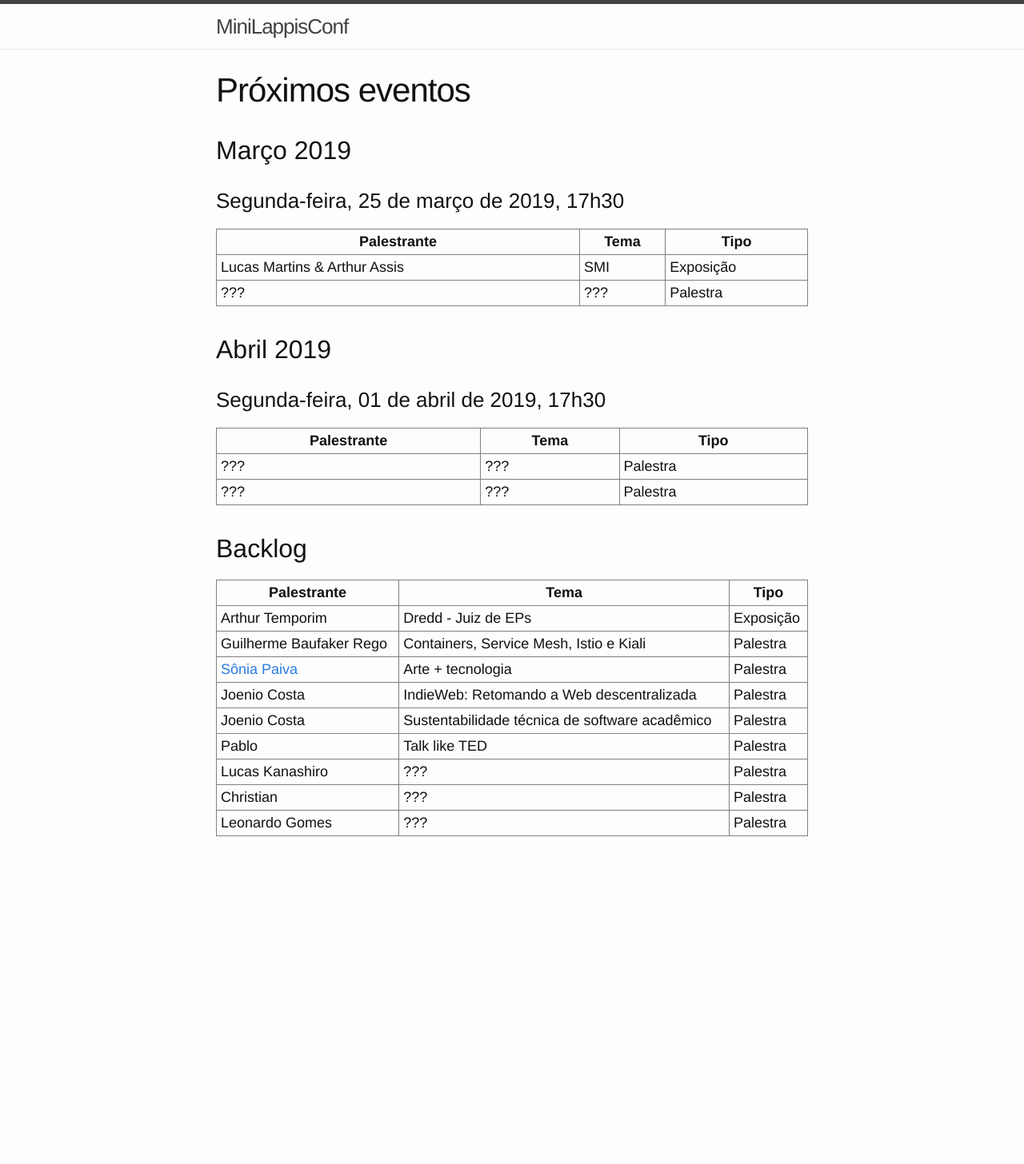
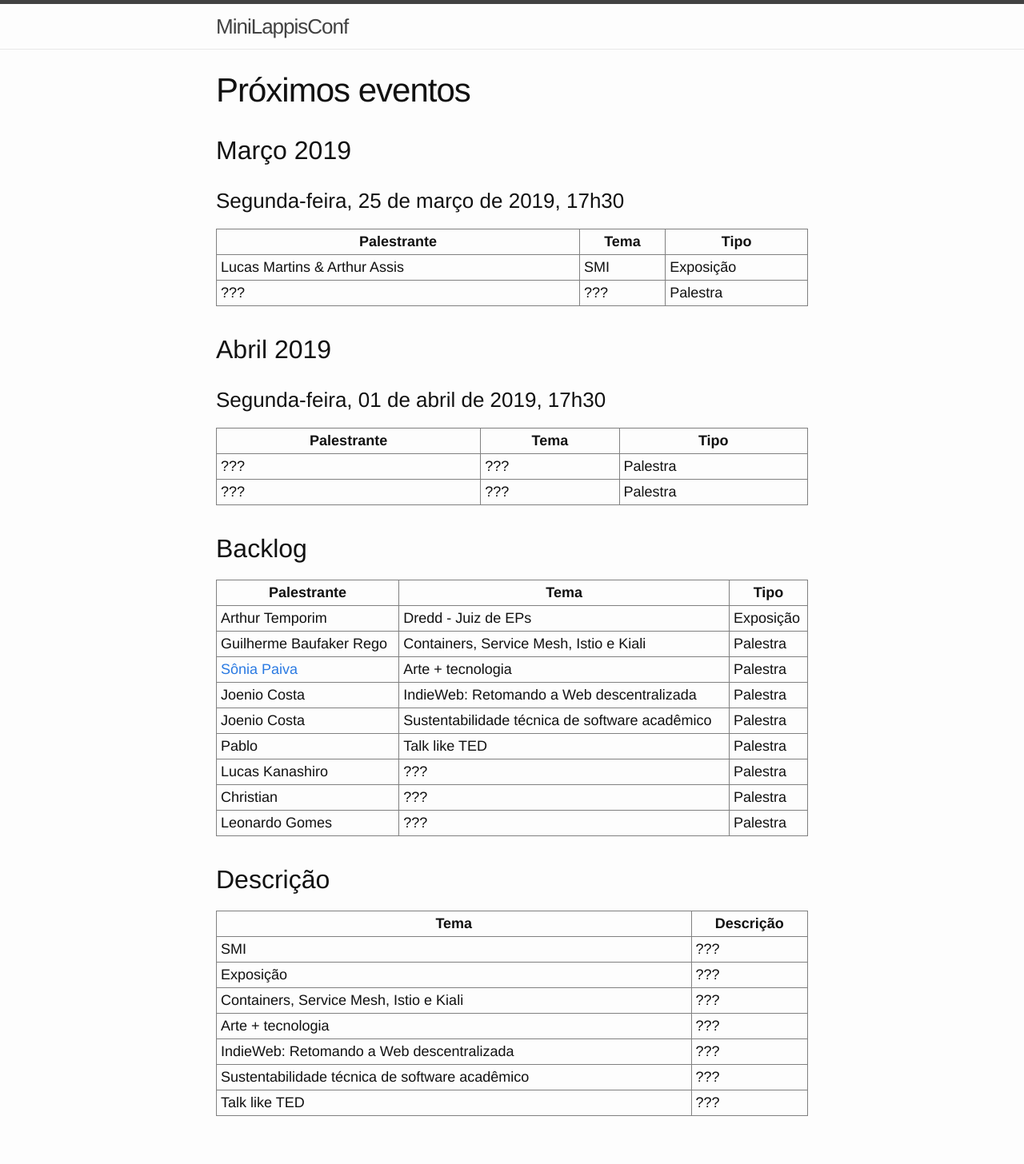
Before and after one commit to lappis-unb/MiniLappisConf, a Jekyll site: the page built from agenda.md, in a window 1280 px wide. Shown: the whole page at 80% size. Built offline with Jekyll 4.4.1, drawn with Linux system fonts in a browser that asks for light colours; before the commit the page ends 1106 px from its top, so only the background shows below that.

Commit message:
Update agenda.md
Add description

```diff
--- a/agenda.md
+++ b/agenda.md
@@ -24,12 +24,24 @@ title: Próximos eventos
 
 | Palestrante                                    | Tema                                             | Tipo     |
 | ---------------------------------------------- | ------------------------------------------------ | -------- |
-| Arthur Temporim | Dredd - Juiz de EPs          | Exposição|
-| Guilherme Baufaker Rego                        | Containers, Service Mesh, Istio e Kiali  | Palestra |
-| [Sônia Paiva](https://www.facebook.com/ltcunb) | Arte + tecnologia | Palestra |
+| Arthur Temporim                                | Dredd - Juiz de EPs                              | Exposição |
+| Guilherme Baufaker Rego                        | Containers, Service Mesh, Istio e Kiali          | Palestra |
+| [Sônia Paiva](https://www.facebook.com/ltcunb) | Arte + tecnologia                                | Palestra |
 | Joenio Costa                                   | IndieWeb: Retomando a Web descentralizada        | Palestra |
 | Joenio Costa                                   | Sustentabilidade técnica de software acadêmico   | Palestra |
 | Pablo                                          | Talk like TED                                    | Palestra |
 | Lucas Kanashiro                                | ???                                              | Palestra |
 | Christian                                      | ???                                              | Palestra |
 | Leonardo Gomes                                 | ???                                              | Palestra |
+
+## Descrição
+
+| Tema                                           | Descrição                                       |
+| ---------------------------------------------- | ----------------------------------------------- |
+| SMI                                            | ???                                             |
+| Exposição                                      | ???                                             |
+| Containers, Service Mesh, Istio e Kiali        | ???                                             |
+| Arte + tecnologia                              | ???                                             |
+| IndieWeb: Retomando a Web descentralizada      | ???                                             |
+| Sustentabilidade técnica de software acadêmico | ???                                             |
+| Talk like TED                                  | ???                                             |
```
